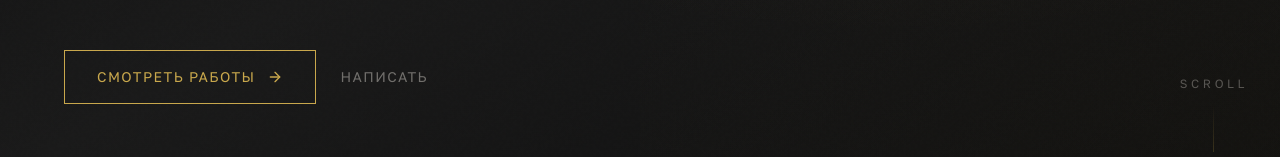
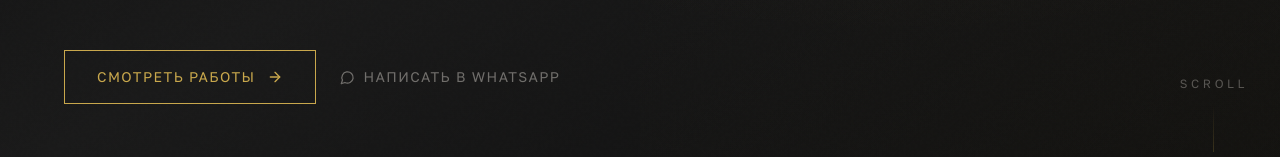
Before and after one commit to pr-poehali-dev/landing-designer-marketplace, a React (Vite) app: page / in a window 1280 px wide. Shown: the part 616-773 px from the top of the page. Built offline with nearby package versions, Linux system fonts and the light colour scheme.

Commit message:
Add feature implementation

```diff
--- a/src/pages/Index.tsx
+++ b/src/pages/Index.tsx
@@ -251,8 +251,14 @@ export default function Index() {
               Смотреть работы
               <Icon name="ArrowRight" size={16} />
             </a>
-            <a href="#contact" className="text-sm tracking-widest uppercase text-ivory/40 hover:text-ivory transition-colors duration-300">
-              Написать
+            <a
+              href="https://wa.me/79582323041"
+              target="_blank"
+              rel="noopener noreferrer"
+              className="inline-flex items-center gap-2 text-sm tracking-widest uppercase text-ivory/40 hover:text-gold transition-colors duration-300"
+            >
+              <Icon name="MessageCircle" size={15} />
+              Написать в WhatsApp
             </a>
           </div>
         </div>
```
